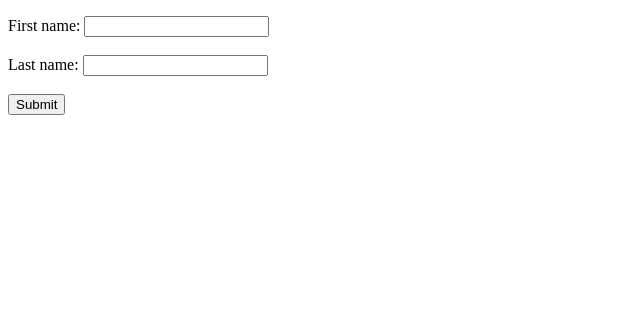
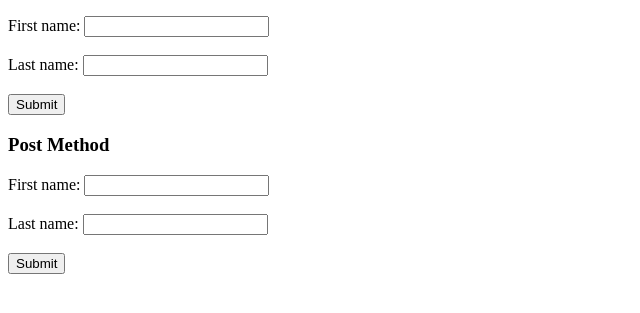
Before and after one commit to MattWinfield/DRQ_Lab5, a plain HTML site: page index.html in a window 1280 px wide. Shown: the part 91-404 px from the top of the page, without its empty margins (0-640 px from the left). Drawn offline with Linux system fonts and the light colour scheme.

Commit message:
Exercise 8

```diff
--- a/index.html
+++ b/index.html
@@ -10,6 +10,14 @@
         <input type="text" id="lname" name="lname"><br><br>
         <input type="submit" value="Submit">
     </form>
+    <h3>Post Method</h3>
+    <form action="/name" method="post">
+        <label for="fname">First name:</label>
+        <input type="text" id="fname" name="fname"><br><br>
+        <label for="lname">Last name:</label>
+        <input type="text" id="lname" name="lname"><br><br>
+        <input type="submit" value="Submit">
+    </form>
 </body>
 
 </html>
```
Also changed, not shown: server.js (+13 -2 lines).
